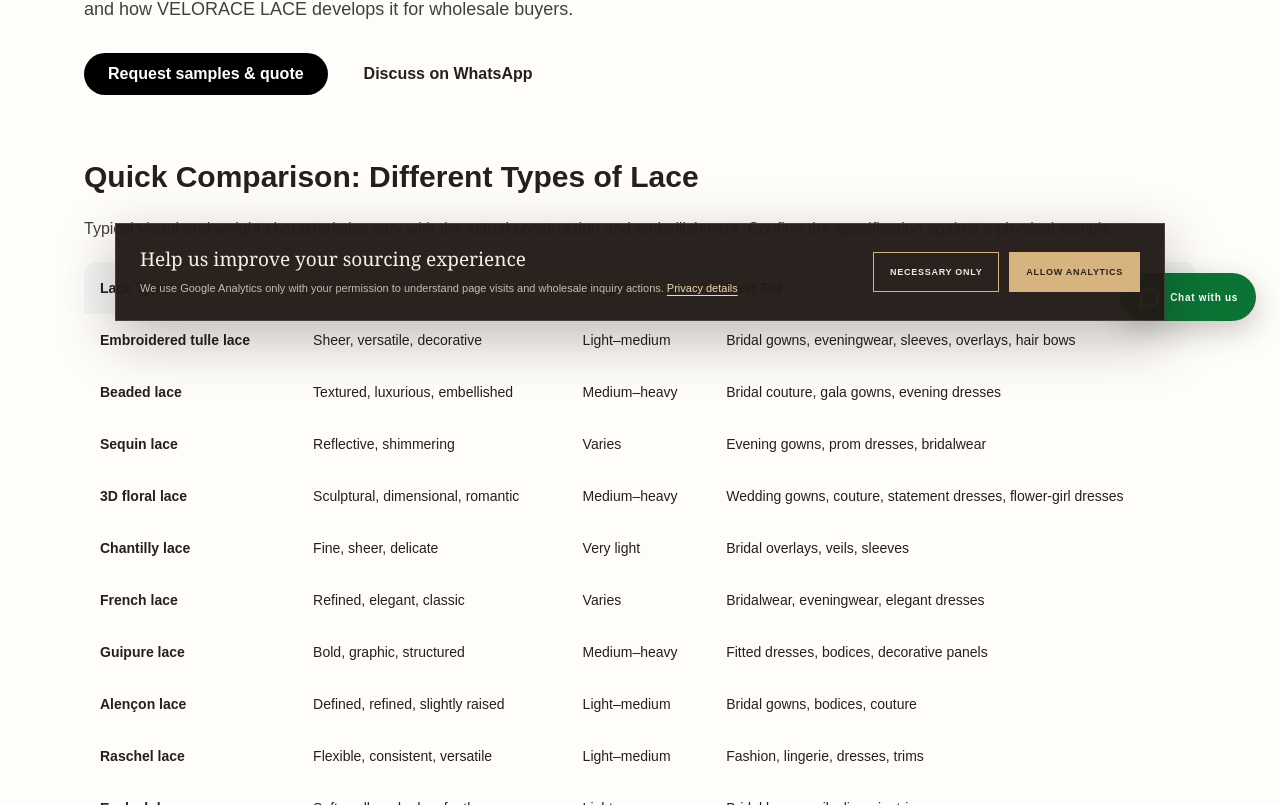
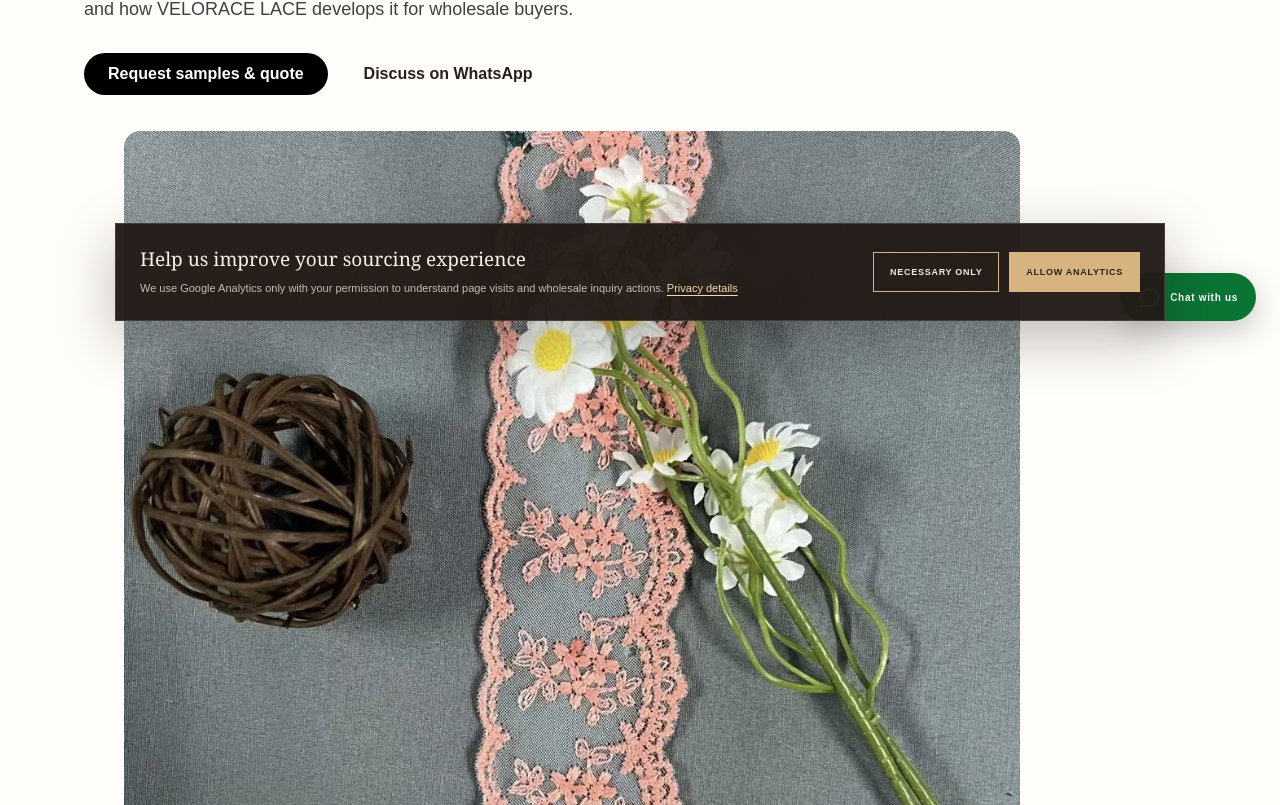
Before and after one commit to linxingwei/lace-b2b-site, a Next.js app: page /types-of-lace-fabric in a window 1280 px wide. Shown: the part 455-1260 px from the top of the page. Built offline with nearby package versions, Linux system fonts and the light colour scheme; no server answers.

Commit message:
fix: reuse on-site product photos and improve beaded patch image quality

```diff
--- a/app/types-of-lace-fabric/page.tsx
+++ b/app/types-of-lace-fabric/page.tsx
@@ -1,5 +1,6 @@
 import type { Metadata } from "next";
 import Link from "next/link";
+import Image from "next/image";
 import WhatsAppLink from "@/components/WhatsAppLink";
 import { createPageMetadata } from "@/lib/seo";
 
@@ -65,6 +66,7 @@ export default function TypesOfLaceFabricPage() {
       <p className="mt-6 text-lg leading-8 text-neutral-700">The main types of lace fabric used in bridalwear, eveningwear, childrenswear and fashion are embroidered tulle lace, beaded lace, sequin lace, 3D floral lace, Chantilly lace, French lace, Guipure lace, Alençon lace, Raschel lace, eyelash lace and cotton embroidery lace. This guide explains what each type looks like, what it is best for, and how VELORACE LACE develops it for wholesale buyers.</p>
       <div className="mt-7 flex flex-wrap gap-3"><Link className="rounded-full bg-black px-6 py-3 font-semibold text-white" href="/contact">Request samples &amp; quote</Link><WhatsAppLink className="rounded-full border border-neutral-300 px-6 py-3 font-semibold" message={whatsappMessage} productCategory="Lace Fabric Types" placement="types_of_lace_hero">Discuss on WhatsApp</WhatsAppLink></div>
     </header>
+    <figure className="mt-9 max-w-4xl overflow-hidden rounded-2xl border border-neutral-200"><Image src="/products/embroidered-lace/embroidered-lace-blush-floral.webp" alt="Blush floral embroidered lace fabric product sample from VELORACE LACE" width={1200} height={900} priority sizes="(max-width: 900px) 100vw, 900px" className="h-auto w-full object-contain" /></figure>
 
     <section className="mt-16" aria-labelledby="quick-comparison"><h2 id="quick-comparison" className="text-3xl font-semibold">Quick Comparison: Different Types of Lace</h2><p className="mt-3 text-neutral-700">Typical visual and weight characteristics vary with the actual construction and embellishment. Confirm the specification against a physical sample.</p>
       <div className="mt-6 overflow-x-auto rounded-xl border border-neutral-200"><table className="w-full min-w-[760px] border-collapse text-left text-sm"><thead className="bg-neutral-100"><tr>{["Lace Type","Look","Weight","Best For"].map(h=><th key={h} className="border-b border-neutral-200 p-4 font-semibold">{h}</th>)}</tr></thead><tbody>{comparison.map(([type,look,weight,best])=><tr key={type} className="border-b border-neutral-200 last:border-b-0"><th scope="row" className="p-4 font-semibold">{type}</th><td className="p-4">{look}</td><td className="p-4">{weight}</td><td className="p-4">{best}</td></tr>)}</tbody></table></div>
```
